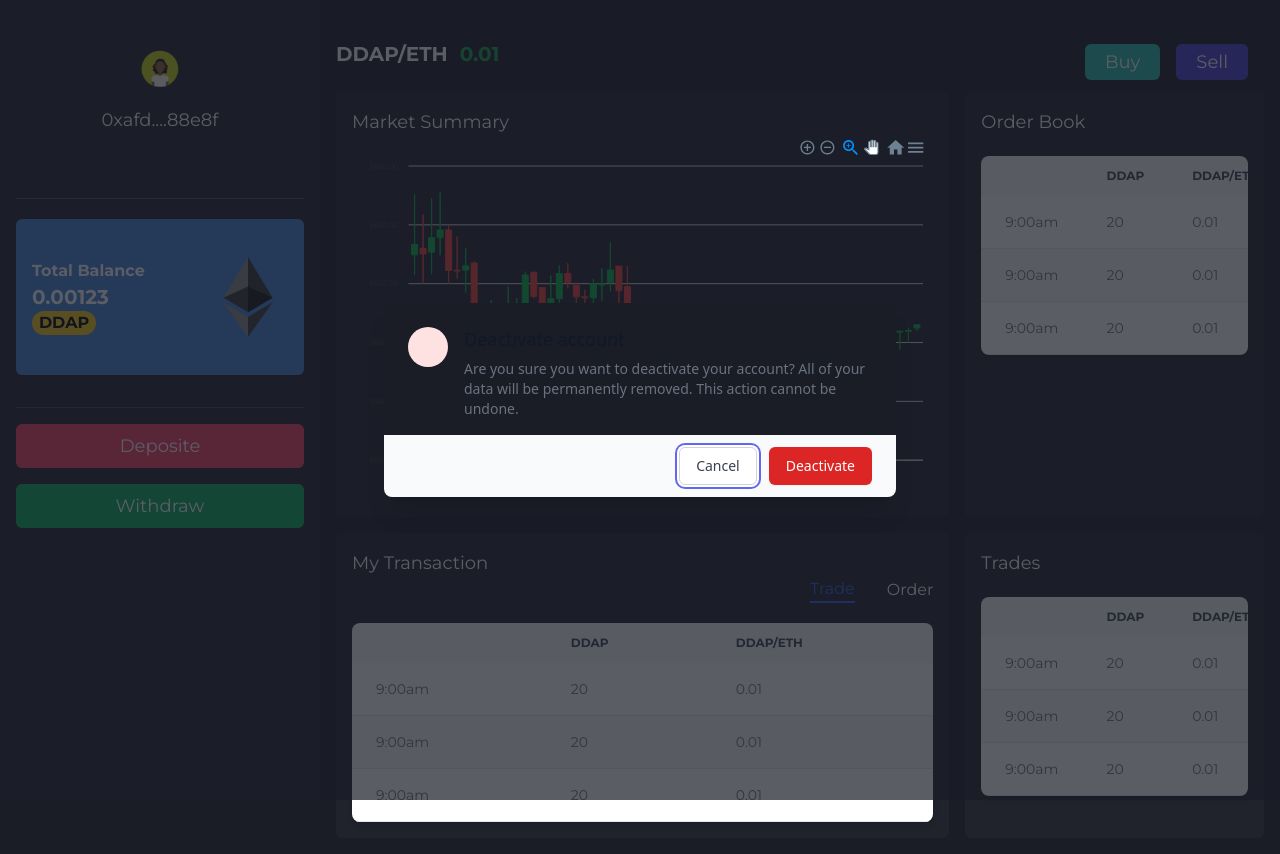
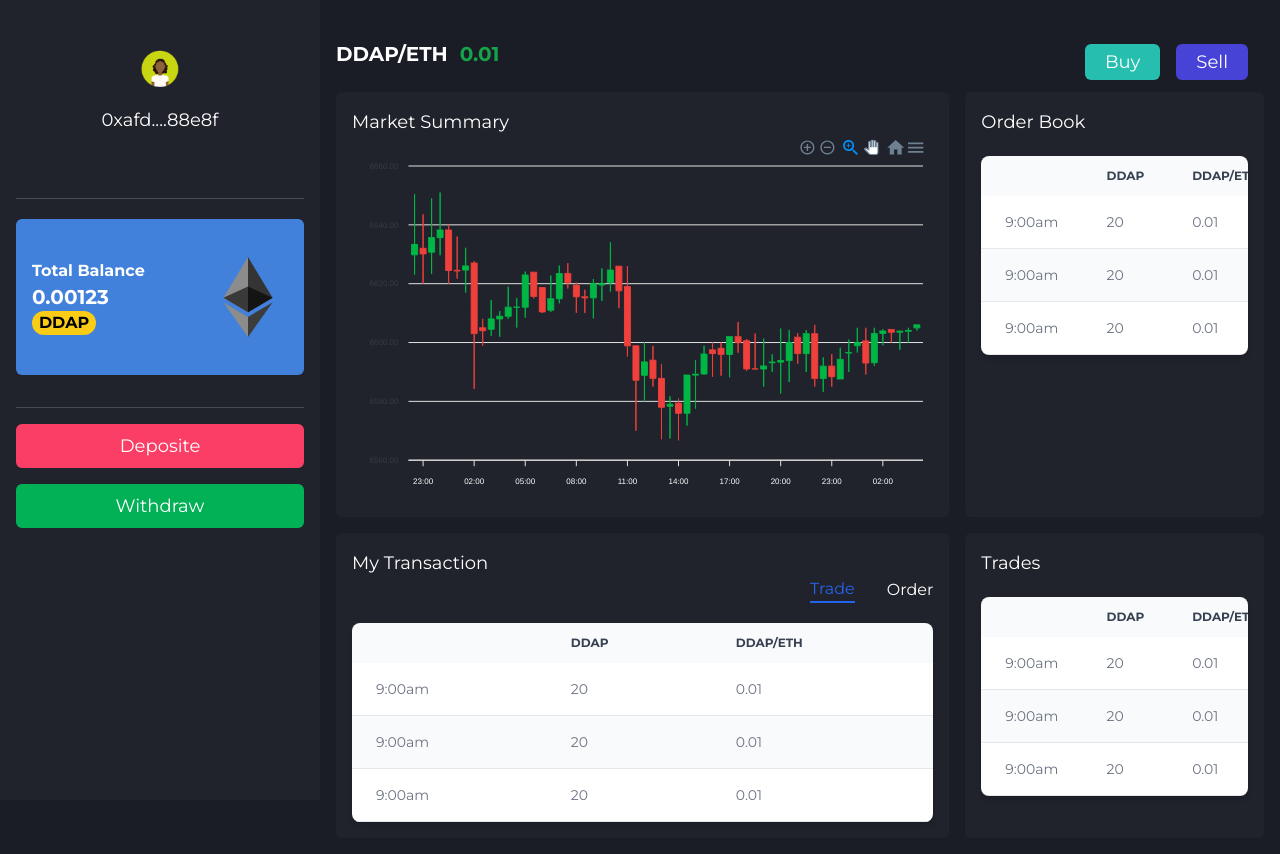
Before and after one commit to Mr-DecodeBlock/Decentralize-Token-Exchange, a React (Create React App) app: page / in a window 1280 px wide. Built offline with nearby package versions, Linux system fonts and the light colour scheme.

Commit message:
dex token exchange

```diff
--- a/src/App.js
+++ b/src/App.js
@@ -6,11 +6,12 @@ import Chart from "react-apexcharts";
 import "./App.css";
 import { chartOptions, dummyData } from "./components/PriceChartConfig";
 import Modal from "./components/Modal";
+import Comp from "./components/Comp";
 
 export default function App() {
   const [openTab, setOpenTab] = React.useState(1);
-  const [open, setOpen] = useState(true);
-
+  const [open, setOpen] = useState(false);
+  const [comp, setComp] = useState("");
   const cancelButtonRef = useRef(null);
   return (
     <div className="bg-[#1A1D26] w-full  font-Montserrat">
@@ -36,7 +37,13 @@ export default function App() {
             </div>
             <hr className="hidden lg:block opacity-20 mt-8" />
             <div className="mx-4 lg:mx-0 flex flex-row items-center justify-between space-x-4 lg:flex lg:flex-col lg:space-x-0">
-              <div className="bg-[#FA3E66] py-2 cursor-pointer mt-4 text-white text-lg text-center rounded-md w-full space-y-4">
+              <div
+                onClick={() => {
+                  setOpen(true);
+                  setComp(<Comp />);
+                }}
+                className="bg-[#FA3E66] py-2 cursor-pointer mt-4 text-white text-lg text-center rounded-md w-full space-y-4"
+              >
                 Deposite
               </div>
               <div className="bg-[#02B156] py-2 cursor-pointer mt-4 text-white text-lg text-center rounded-md w-full space-y-4">
@@ -259,7 +266,7 @@ export default function App() {
           </div>
         </main>
 
-        <Modal open={open}></Modal>
+        <Modal open={open}>{comp}</Modal>
       </div>
     </div>
   );
--- /dev/null
+++ b/src/components/Comp.js
@@ -0,0 +1,30 @@
+import React from "react";
+import { Dialog, Transition } from "@headlessui/react";
+
+const Comp = () => {
+  return (
+    <div className="relative inline-block align-bottom bg-[#1A1D26] rounded-lg text-left overflow-hidden shadow-xl transform transition-all sm:my-8 sm:align-middle sm:max-w-lg sm:w-full">
+      <div className="bg-[#1A1D26] px-4 pt-5 pb-4 sm:p-6 sm:pb-4">
+        <div className="sm:flex sm:items-start">
+          <div className="mx-auto flex-shrink-0 flex items-center justify-center h-12 w-12 rounded-full bg-red-100 sm:mx-0 sm:h-10 sm:w-10"></div>
+          <div className="mt-3 text-center sm:mt-0 sm:ml-4 sm:text-left">
+            <Dialog.Title
+              as="h3"
+              className="text-lg leading-6 font-medium text-gray-900"
+            >
+              Deactivate account
+            </Dialog.Title>
+            <div className="mt-2">
+              <p className="text-sm text-gray-500">
+                Are you sure you want to deactivate your account? All of your
+                data will be permanently removed. This action cannot be undone.
+              </p>
+            </div>
+          </div>
+        </div>
+      </div>
+    </div>
+  );
+};
+
+export default Comp;
--- a/src/components/Modal.js
+++ b/src/components/Modal.js
@@ -45,26 +45,7 @@ export default function Modal(props) {
             leaveTo="opacity-0 translate-y-4 sm:translate-y-0 sm:scale-95"
           >
             <div className="relative inline-block align-bottom bg-[#1A1D26] rounded-lg text-left overflow-hidden shadow-xl transform transition-all sm:my-8 sm:align-middle sm:max-w-lg sm:w-full">
-              <div className="bg-[#1A1D26] px-4 pt-5 pb-4 sm:p-6 sm:pb-4">
-                <div className="sm:flex sm:items-start">
-                  <div className="mx-auto flex-shrink-0 flex items-center justify-center h-12 w-12 rounded-full bg-red-100 sm:mx-0 sm:h-10 sm:w-10"></div>
-                  <div className="mt-3 text-center sm:mt-0 sm:ml-4 sm:text-left">
-                    <Dialog.Title
-                      as="h3"
-                      className="text-lg leading-6 font-medium text-gray-900"
-                    >
-                      Deactivate account
-                    </Dialog.Title>
-                    <div className="mt-2">
-                      <p className="text-sm text-gray-500">
-                        Are you sure you want to deactivate your account? All of
-                        your data will be permanently removed. This action
-                        cannot be undone.
-                      </p>
-                    </div>
-                  </div>
-                </div>
-              </div>
+              {props.children}
               <div className="bg-gray-50 px-4 py-3 sm:px-6 sm:flex sm:flex-row-reverse">
                 <button
                   type="button"
```
